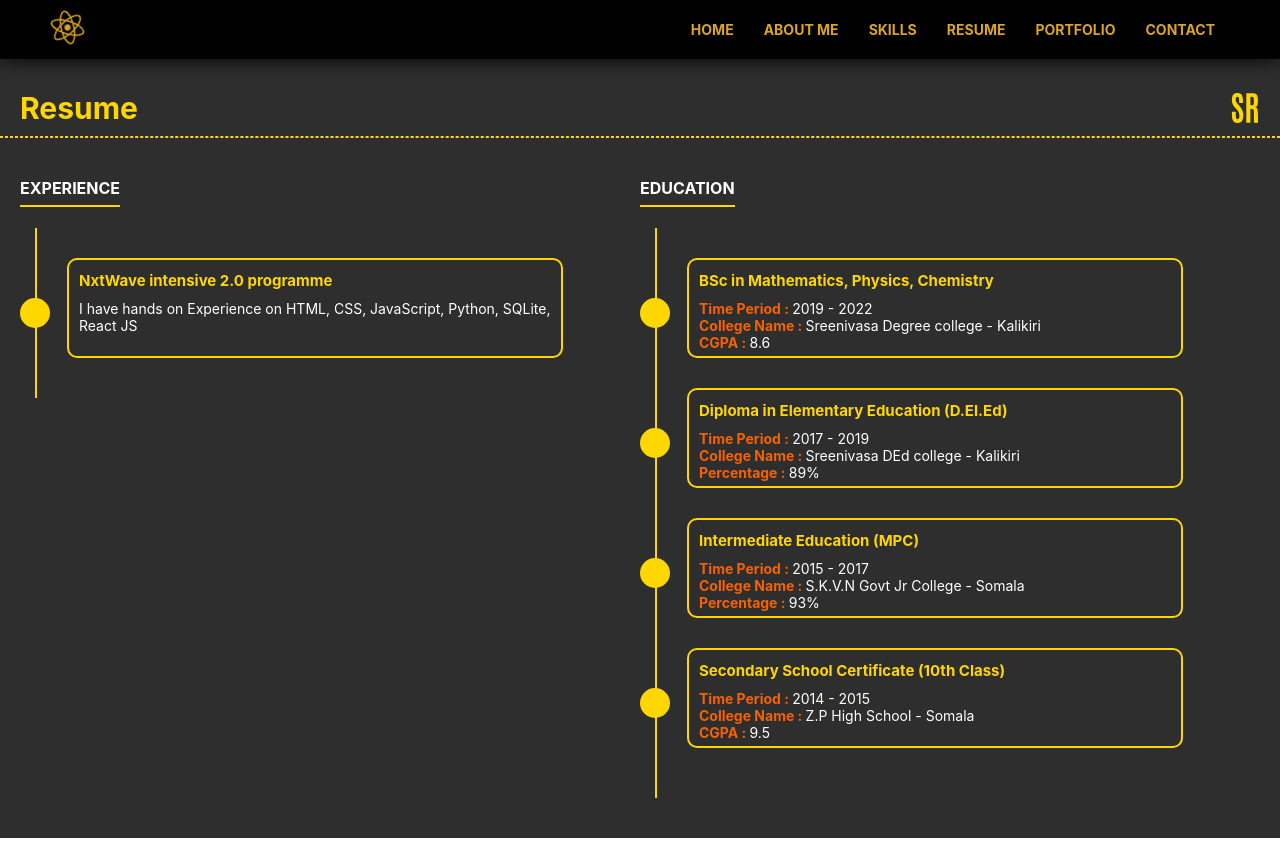
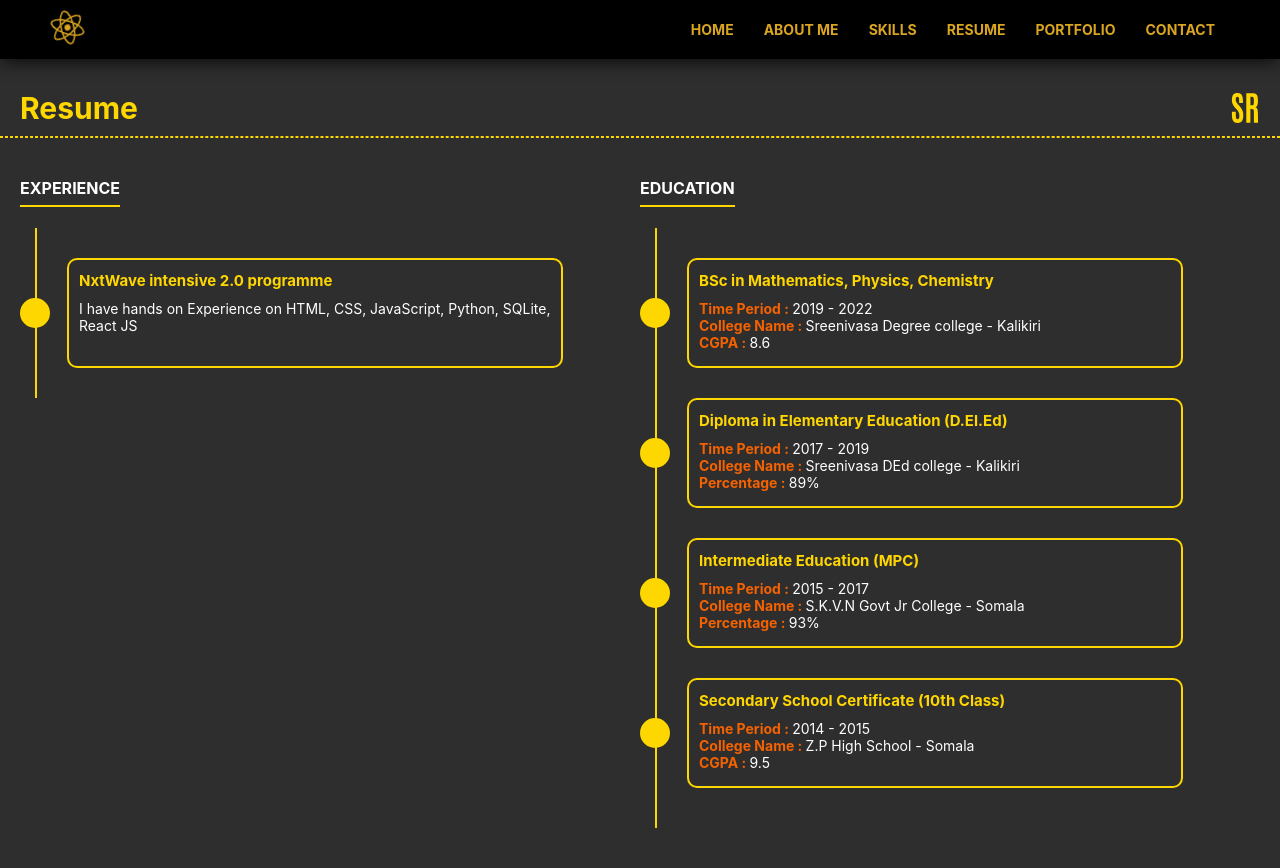
Before and after one commit to RukeshRukku/portfolio, a React (Create React App) app: page /portfolio/resume in a window 1280 px wide. Before the commit the page ends 838 px from the top, so only its background shows below. Built offline with nearby package versions, Linux system fonts and the light colour scheme.

Commit message:
code modified

```diff
--- a/src/components/Resume/index.css
+++ b/src/components/Resume/index.css
@@ -27,7 +27,7 @@
 }
 
 .experience {
-    height: 100px;
+    height: 110px;
     width: 80%;
     border: 2px solid gold;
     padding: 10px;
--- a/src/components/Resume/index.js
+++ b/src/components/Resume/index.js
@@ -23,11 +23,11 @@ const Resume = () => {
             <div className="resume-bottom-right margin">
                 <span className="resume-span" >EDUCATION</span>
                 <div className="resume-flex">
-                    <hr className="resume-hr" style={{height: "570px"}} />
+                    <hr className="resume-hr" style={{height: "600px"}} />
                     <div className="resume-design"></div>
-                    <div className="resume-design" style={{marginTop: "200px"}}></div>
-                    <div className="resume-design" style={{marginTop: "330px"}}></div>
-                    <div className="resume-design" style={{marginTop: "460px"}}></div>
+                    <div className="resume-design" style={{marginTop: "210px"}}></div>
+                    <div className="resume-design" style={{marginTop: "350px"}}></div>
+                    <div className="resume-design" style={{marginTop: "490px"}}></div>
                     <div className="resume-experience-flex">
                         <div className="experience one">
                             <span className="experience-span">BSc in Mathematics, Physics, Chemistry</span>
```
